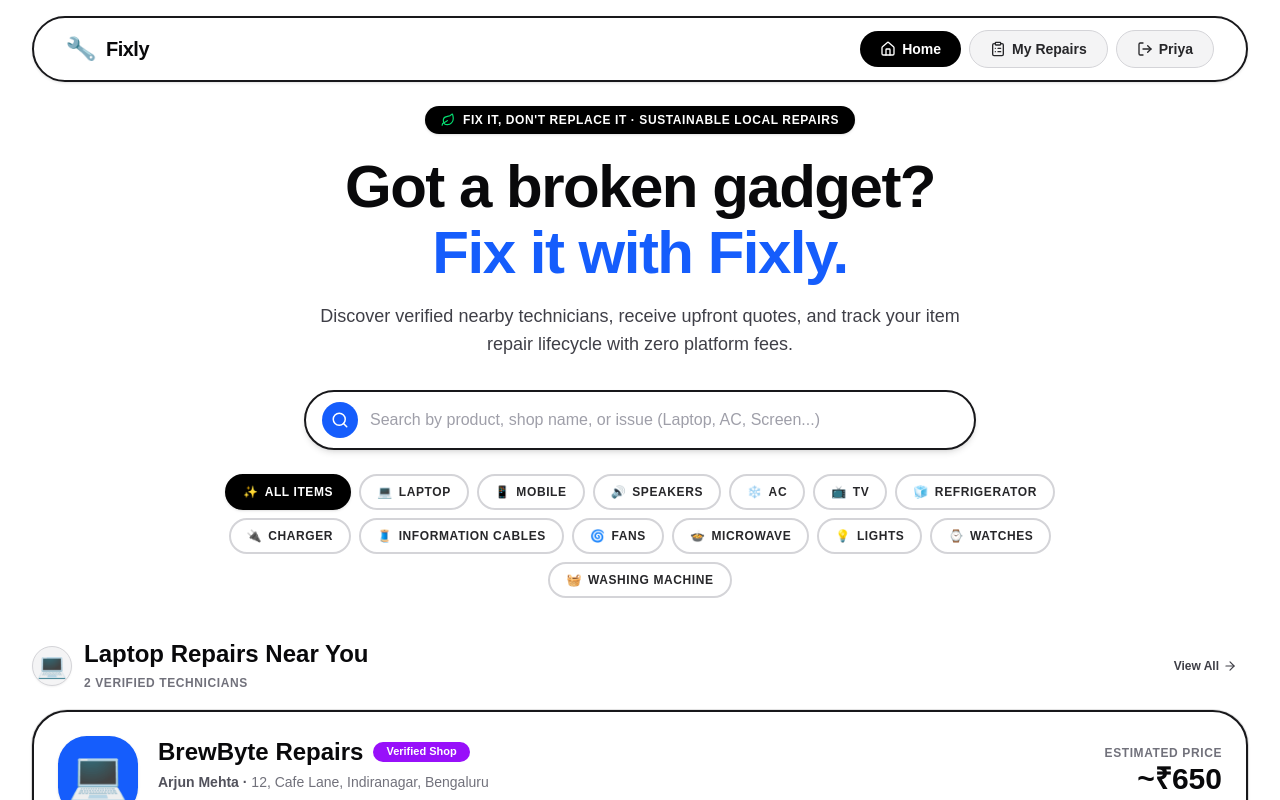
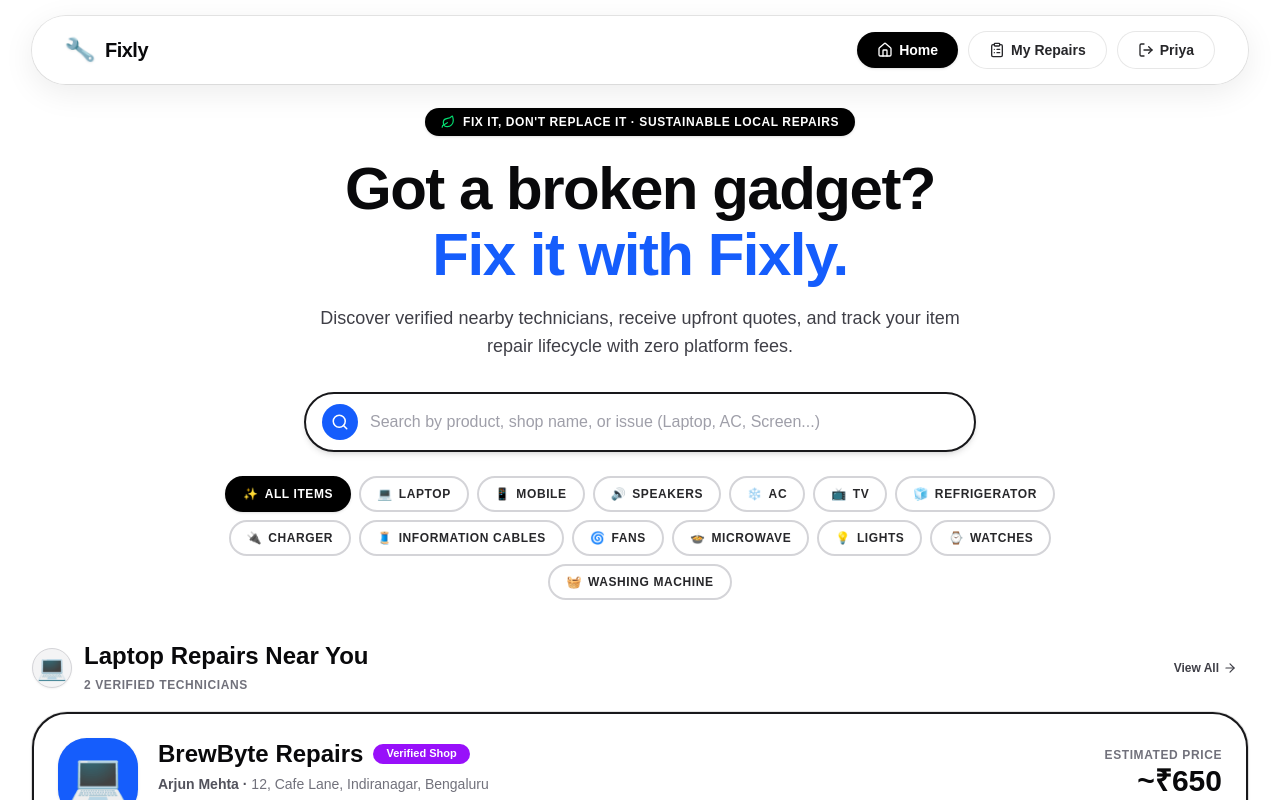
Before and after one commit to pizzaparth/fixly, a React (Vite) app: page / in a window 1280 px wide. Shown: the top 800 px of the page. Built offline with nearby package versions, Linux system fonts and the light colour scheme.

Commit message:
gave the navbar a frosted loook

```diff
--- a/src/components/Navbar.jsx
+++ b/src/components/Navbar.jsx
@@ -24,13 +24,14 @@ export function Navbar() {
       transition={{ type: 'spring', stiffness: 200, damping: 22 }}
       className="sticky top-4 z-40 mx-auto w-full max-w-7xl px-4 sm:px-6 lg:px-8"
     >
-      <div className="w-full bg-white/95 backdrop-blur-md border-2 border-zinc-900 rounded-full px-6 sm:px-8 py-3 flex items-center justify-between shadow-sm">
+      {/* Liquid Frosted Glass Pill Navbar */}
+      <div className="w-full bg-white/45 backdrop-blur-2xl backdrop-saturate-200 border border-white/70 ring-1 ring-zinc-900/10 rounded-full px-6 sm:px-8 py-3.5 flex items-center justify-between shadow-[0_8px_32px_0_rgba(0,0,0,0.08)] transition-all">
         {/* Brand Logo */}
         <Link to="/" onClick={closeMobile} className="flex items-center gap-2.5">
           <motion.span
             animate={{ rotate: [0, -8, 8, 0] }}
             transition={{ duration: 4, repeat: Infinity, repeatType: 'mirror' }}
-            className="text-2xl flex items-center"
+            className="text-2xl flex items-center drop-shadow-xs"
           >
             🔧
           </motion.span>
@@ -39,8 +40,8 @@ export function Navbar() {
           </span>
         </Link>
 
-        {/* Desktop Nav Controls */}
-        <div className="hidden md:flex items-center gap-2">
+        {/* Desktop Nav Controls with Frosted Translucency */}
+        <div className="hidden md:flex items-center gap-2.5">
           {/* 1. Home / Explore */}
           <Link to="/">
             <motion.button
@@ -48,10 +49,10 @@ export function Navbar() {
               whileHover={{ scale: 1.04 }}
               whileTap={{ scale: 0.94 }}
               transition={{ type: 'spring', stiffness: 400, damping: 17 }}
-              className={`px-5 py-2 rounded-full font-bold text-sm flex items-center gap-1.5 cursor-pointer transition-colors ${
+              className={`px-5 py-2 rounded-full font-bold text-sm flex items-center gap-1.5 cursor-pointer transition-all ${
                 isHome
-                  ? 'bg-black text-white'
-                  : 'bg-zinc-100 text-zinc-800 border border-zinc-300 hover:bg-zinc-200'
+                  ? 'bg-black text-white shadow-sm'
+                  : 'bg-white/40 hover:bg-white/80 text-zinc-800 border border-zinc-900/10 backdrop-blur-md'
               }`}
             >
               <Home size={16} />
@@ -67,10 +68,10 @@ export function Navbar() {
                 whileHover={{ scale: 1.04 }}
                 whileTap={{ scale: 0.94 }}
                 transition={{ type: 'spring', stiffness: 400, damping: 17 }}
-                className={`px-5 py-2 rounded-full font-bold text-sm flex items-center gap-1.5 cursor-pointer transition-colors ${
+                className={`px-5 py-2 rounded-full font-bold text-sm flex items-center gap-1.5 cursor-pointer transition-all ${
                   isRequests
-                    ? 'bg-black text-white'
-                    : 'bg-zinc-100 text-zinc-800 border border-zinc-300 hover:bg-zinc-200'
+                    ? 'bg-black text-white shadow-sm'
+                    : 'bg-white/40 hover:bg-white/80 text-zinc-800 border border-zinc-900/10 backdrop-blur-md'
                 }`}
               >
                 <ClipboardList size={16} />
@@ -87,10 +88,10 @@ export function Navbar() {
                 whileHover={{ scale: 1.04 }}
                 whileTap={{ scale: 0.94 }}
                 transition={{ type: 'spring', stiffness: 400, damping: 17 }}
-                className={`px-5 py-2 rounded-full font-bold text-sm flex items-center gap-1.5 cursor-pointer transition-colors ${
+                className={`px-5 py-2 rounded-full font-bold text-sm flex items-center gap-1.5 cursor-pointer transition-all ${
                   isShop
-                    ? 'bg-purple-600 text-white'
-                    : 'bg-zinc-100 text-zinc-800 border border-zinc-300 hover:bg-zinc-200'
+                    ? 'bg-purple-600 text-white shadow-sm'
+                    : 'bg-white/40 hover:bg-white/80 text-zinc-800 border border-zinc-900/10 backdrop-blur-md'
                 }`}
               >
                 <Store size={16} />
@@ -107,10 +108,10 @@ export function Navbar() {
                 whileHover={{ scale: 1.04 }}
                 whileTap={{ scale: 0.94 }}
                 transition={{ type: 'spring', stiffness: 400, damping: 17 }}
-                className={`px-5 py-2 rounded-full font-bold text-sm flex items-center gap-1.5 cursor-pointer transition-colors ${
+                className={`px-5 py-2 rounded-full font-bold text-sm flex items-center gap-1.5 cursor-pointer transition-all ${
                   isOnboard
-                    ? 'bg-purple-600 text-white'
-                    : 'bg-zinc-100 text-zinc-800 border border-zinc-300 hover:bg-zinc-200'
+                    ? 'bg-purple-600 text-white shadow-sm'
+                    : 'bg-white/40 hover:bg-white/80 text-zinc-800 border border-zinc-900/10 backdrop-blur-md'
                 }`}
               >
                 <Store size={16} />
@@ -130,7 +131,7 @@ export function Navbar() {
                 logout();
                 nav('/');
               }}
-              className="px-5 py-2 rounded-full font-bold text-sm flex items-center gap-1.5 cursor-pointer bg-zinc-100 text-zinc-800 border border-zinc-300 hover:bg-rose-50 hover:text-rose-600 hover:border-rose-300"
+              className="px-5 py-2 rounded-full font-bold text-sm flex items-center gap-1.5 cursor-pointer bg-white/40 hover:bg-rose-50/90 text-zinc-800 border border-zinc-900/10 hover:text-rose-600 hover:border-rose-300 backdrop-blur-md transition-all"
             >
               <LogOut size={16} />
               <span>{session.name.split(' ')[0]}</span>
@@ -142,7 +143,7 @@ export function Navbar() {
               whileTap={{ scale: 0.94 }}
               transition={{ type: 'spring', stiffness: 400, damping: 17 }}
               onClick={() => setAuthModalOpen(true)}
-              className="px-5 py-2 rounded-full font-bold text-sm cursor-pointer bg-blue-600 text-white hover:bg-blue-700 shadow-sm"
+              className="px-6 py-2 rounded-full font-bold text-sm cursor-pointer bg-blue-600 text-white hover:bg-blue-700 shadow-md transition-all"
             >
               Sign in
             </motion.button>
@@ -152,7 +153,7 @@ export function Navbar() {
         {/* Mobile Hamburger Button */}
         <div className="md:hidden flex items-center gap-2">
           {session && (
-            <span className="text-xs font-black text-zinc-900 bg-zinc-100 px-3 py-1 rounded-full border border-zinc-200">
+            <span className="text-xs font-black text-zinc-900 bg-white/60 px-3 py-1 rounded-full border border-zinc-900/10 backdrop-blur-md">
               {session.name.split(' ')[0]}
             </span>
           )}
@@ -160,7 +161,7 @@ export function Navbar() {
             type="button"
             whileTap={{ scale: 0.9 }}
             onClick={() => setMobileMenuOpen((prev) => !prev)}
-            className="p-2 rounded-full bg-zinc-100 border border-zinc-300 text-zinc-900 cursor-pointer"
+            className="p-2.5 rounded-full bg-white/50 backdrop-blur-md border border-zinc-900/15 text-zinc-900 cursor-pointer shadow-xs"
             aria-label="Toggle navigation menu"
           >
             {mobileMenuOpen ? <X size={20} /> : <Menu size={20} />}
@@ -168,7 +169,7 @@ export function Navbar() {
         </div>
       </div>
 
-      {/* Collapsible Mobile Menu Panel */}
+      {/* Collapsible Frosted Glass Mobile Menu Panel */}
       <AnimatePresence>
         {mobileMenuOpen && (
           <motion.div
@@ -176,12 +177,12 @@ export function Navbar() {
             animate={{ opacity: 1, y: 0, scale: 1 }}
             exit={{ opacity: 0, y: -10, scale: 0.97 }}
             transition={{ type: 'spring', stiffness: 300, damping: 25 }}
-            className="md:hidden mt-2 p-4 bg-white border-2 border-zinc-900 rounded-3xl shadow-xl flex flex-col gap-2.5"
+            className="md:hidden mt-2 p-4 bg-white/65 backdrop-blur-2xl backdrop-saturate-200 border border-white/70 ring-1 ring-zinc-900/10 rounded-3xl shadow-[0_16px_40px_rgba(0,0,0,0.12)] flex flex-col gap-2.5"
           >
             <Link to="/" onClick={closeMobile}>
               <div
-                className={`p-3 rounded-full font-bold text-sm flex items-center gap-2.5 ${
-                  isHome ? 'bg-black text-white' : 'bg-zinc-50 text-zinc-900 border border-zinc-200'
+                className={`p-3.5 rounded-full font-bold text-sm flex items-center gap-2.5 transition-colors ${
+                  isHome ? 'bg-black text-white' : 'bg-white/50 text-zinc-900 border border-zinc-900/10 backdrop-blur-md'
                 }`}
               >
                 <Home size={18} />
@@ -192,8 +193,8 @@ export function Navbar() {
             {session?.role === 'customer' && (
               <Link to="/my-requests" onClick={closeMobile}>
                 <div
-                  className={`p-3 rounded-full font-bold text-sm flex items-center gap-2.5 ${
-                    isRequests ? 'bg-black text-white' : 'bg-zinc-50 text-zinc-900 border border-zinc-200'
+                  className={`p-3.5 rounded-full font-bold text-sm flex items-center gap-2.5 transition-colors ${
+                    isRequests ? 'bg-black text-white' : 'bg-white/50 text-zinc-900 border border-zinc-900/10 backdrop-blur-md'
                   }`}
                 >
                   <ClipboardList size={18} />
@@ -205,8 +206,8 @@ export function Navbar() {
             {session?.role === 'shop' && (
               <Link to="/shop" onClick={closeMobile}>
                 <div
-                  className={`p-3 rounded-full font-bold text-sm flex items-center gap-2.5 ${
-                    isShop ? 'bg-purple-600 text-white' : 'bg-zinc-50 text-zinc-900 border border-zinc-200'
+                  className={`p-3.5 rounded-full font-bold text-sm flex items-center gap-2.5 transition-colors ${
+                    isShop ? 'bg-purple-600 text-white' : 'bg-white/50 text-zinc-900 border border-zinc-900/10 backdrop-blur-md'
                   }`}
                 >
                   <Store size={18} />
@@ -218,8 +219,8 @@ export function Navbar() {
             {!session && (
               <Link to="/onboard" onClick={closeMobile}>
                 <div
-                  className={`p-3 rounded-full font-bold text-sm flex items-center gap-2.5 ${
-                    isOnboard ? 'bg-purple-600 text-white' : 'bg-zinc-50 text-zinc-900 border border-zinc-200'
+                  className={`p-3.5 rounded-full font-bold text-sm flex items-center gap-2.5 transition-colors ${
+                    isOnboard ? 'bg-purple-600 text-white' : 'bg-white/50 text-zinc-900 border border-zinc-900/10 backdrop-blur-md'
                   }`}
                 >
                   <Store size={18} />
@@ -228,7 +229,7 @@ export function Navbar() {
               </Link>
             )}
 
-            <div className="pt-2 border-t border-zinc-200 flex justify-stretch">
+            <div className="pt-2 border-t border-zinc-900/10 flex justify-stretch">
               {session ? (
                 <button
                   type="button"
@@ -237,7 +238,7 @@ export function Navbar() {
                     closeMobile();
                     nav('/');
                   }}
-                  className="w-full p-3 rounded-full font-bold text-sm flex items-center justify-center gap-2 bg-rose-50 text-rose-600 border border-rose-200 cursor-pointer"
+                  className="w-full p-3.5 rounded-full font-bold text-sm flex items-center justify-center gap-2 bg-rose-50/80 text-rose-600 border border-rose-200/80 backdrop-blur-md cursor-pointer"
                 >
                   <LogOut size={18} />
                   <span>Sign out ({session.name})</span>
@@ -249,7 +250,7 @@ export function Navbar() {
                     closeMobile();
                     setAuthModalOpen(true);
                   }}
-                  className="w-full p-3 rounded-full font-bold text-sm flex items-center justify-center gap-2 bg-blue-600 text-white cursor-pointer"
+                  className="w-full p-3.5 rounded-full font-bold text-sm flex items-center justify-center gap-2 bg-blue-600 text-white shadow-md cursor-pointer"
                 >
                   <span>Sign in / Sign up</span>
                 </button>
```
